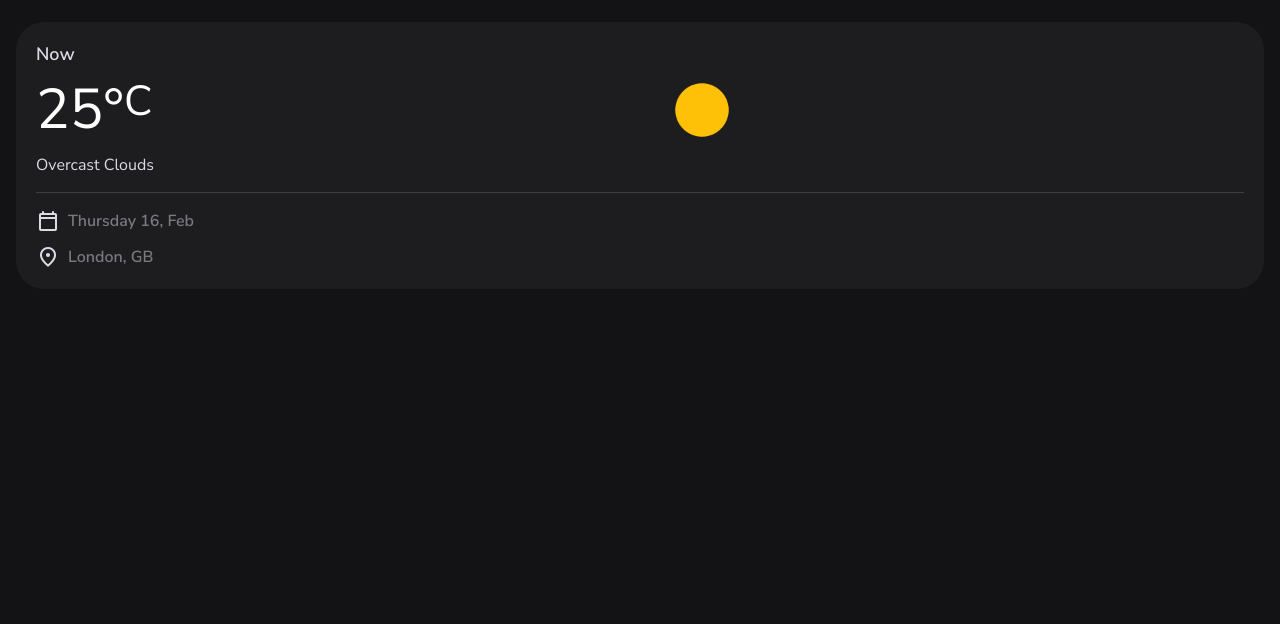
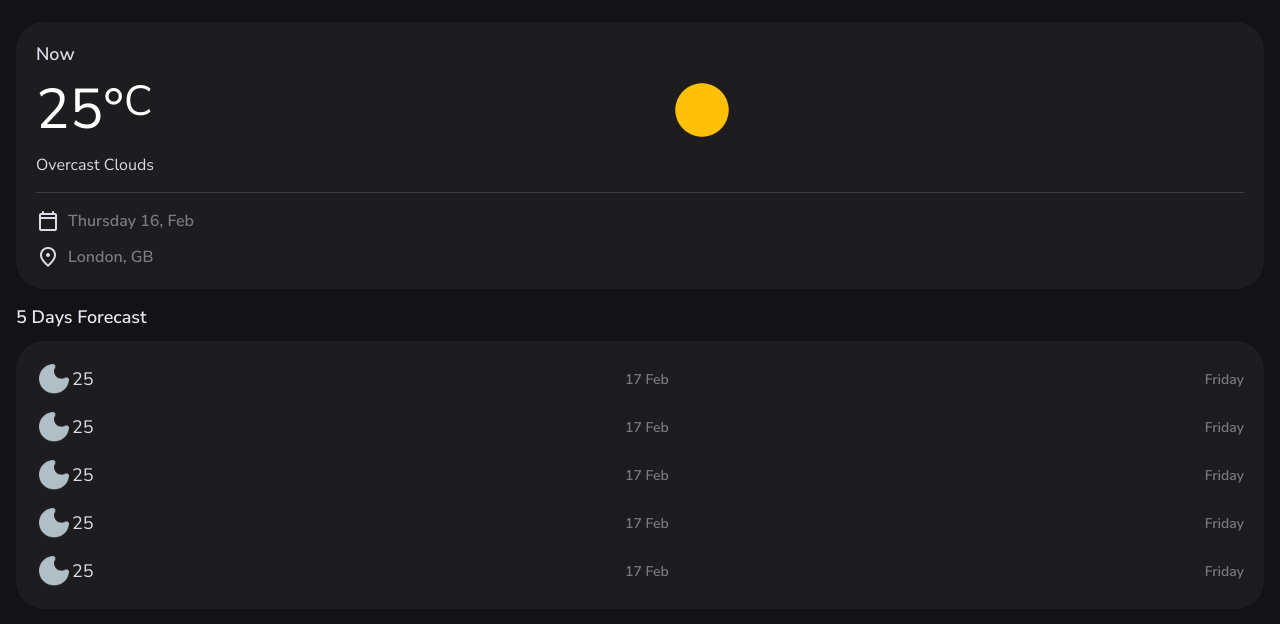
Before and after one commit to dgenutis/weather-app2, a plain HTML site: page index.html in a window 1280 px wide. Shown: the part 74-698 px from the top of the page. Drawn offline with Linux system fonts and the light colour scheme.

Commit message:
highlights

```diff
--- a/assets/css/style.css
+++ b/assets/css/style.css
@@ -174,7 +174,7 @@ body {
 
 ::-webkit-scrollbar-thumb {
   background-color: var(--white-alpha-8);
-  border-radius:  var (--radius-pill);
+  border-radius:  var(--radius-pill);
 }
 
 
@@ -257,8 +257,8 @@ body {
 }
 
 .btn-primary {
-  background-color: var (--primary);
-  color:  var (--on-primary);
+  background-color: var(--primary);
+  color:  var(--on-primary);
   height: 48px;
   line-height: 48px;
   max-width: max-content;
@@ -531,8 +531,24 @@ article.container::before {
   #HIGHLIGHTS
 \*-----------------------------------*/
 
+.forecast-card .title-2 { margin-block-end: 0;}
 
+.forecast-card :is(.card-item, .icon-wrapper) {
+  display: flex;
+  align-items: center;
+}
 
+.forecast-card .card-item:not(:last-child) { margin-block-end: 12px;}
+
+.forecast-card .label-1 {
+  color: var(--on-surface-variant);
+  font-weight: var(--weight-semiBold);
+}
+
+.forecast-card .card-item > .label-1 {
+  width: 100%;
+  text-align: right;
+}
 
 
 /*-----------------------------------*\
--- a/index.html
+++ b/index.html
@@ -134,6 +134,93 @@
             </section>
 
 
+
+
+            <!--
+            - #FORECAST
+            -->
+
+            <section class="section forecast" aria-labelledby="forecast-label" data-5-day-forecast>
+                <h2 class="title-2" id="forecast-label">5 Days Forecast</h2>
+
+                <div class="card card-lg forecast-card">
+                    <ul>
+
+                        <li class="card-item">
+                            <div class="icon-wrapper">
+                                <img src="./assets/images/weather_icons/01n.png" width="36" height="36" alt="Overcast Clouds" class="weather-icon">
+                                <span class="span">
+                                    <p class="title-2">
+                                        25
+                                    </p>
+                                </span>
+                            </div>
+
+                            <p class="label-1">17 Feb</p>
+                            <p class="label-1">Friday</p>
+                        </li>
+
+                        <li class="card-item">
+                            <div class="icon-wrapper">
+                                <img src="./assets/images/weather_icons/01n.png" width="36" height="36" alt="Overcast Clouds" class="weather-icon">
+                                <span class="span">
+                                    <p class="title-2">
+                                        25
+                                    </p>
+                                </span>
+                            </div>
+
+                            <p class="label-1">17 Feb</p>
+                            <p class="label-1">Friday</p>
+                        </li>
+
+                        <li class="card-item">
+                            <div class="icon-wrapper">
+                                <img src="./assets/images/weather_icons/01n.png" width="36" height="36" alt="Overcast Clouds" class="weather-icon">
+                                <span class="span">
+                                    <p class="title-2">
+                                        25
+                                    </p>
+                                </span>
+                            </div>
+
+                            <p class="label-1">17 Feb</p>
+                            <p class="label-1">Friday</p>
+                        </li>
+
+                        <li class="card-item">
+                            <div class="icon-wrapper">
+                                <img src="./assets/images/weather_icons/01n.png" width="36" height="36" alt="Overcast Clouds" class="weather-icon">
+                                <span class="span">
+                                    <p class="title-2">
+                                        25
+                                    </p>
+                                </span>
+                            </div>
+
+                            <p class="label-1">17 Feb</p>
+                            <p class="label-1">Friday</p>
+                        </li>
+
+                        <li class="card-item">
+                            <div class="icon-wrapper">
+                                <img src="./assets/images/weather_icons/01n.png" width="36" height="36" alt="Overcast Clouds" class="weather-icon">
+                                <span class="span">
+                                    <p class="title-2">
+                                        25
+                                    </p>
+                                </span>
+                            </div>
+
+                            <p class="label-1">17 Feb</p>
+                            <p class="label-1">Friday</p>
+                        </li>
+
+
+                    </ul>
+                </div>
+            </section>
+
         </div>
 
 
```
